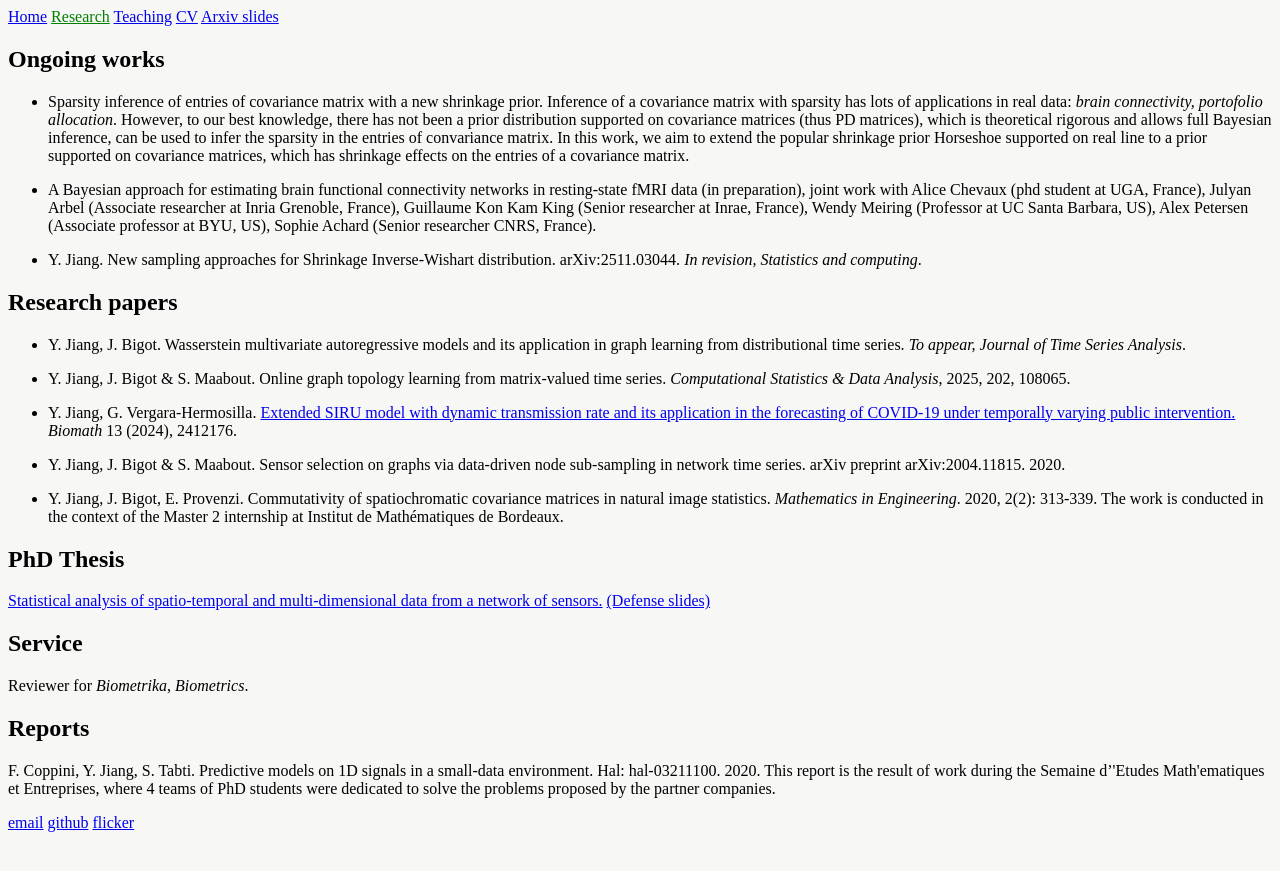
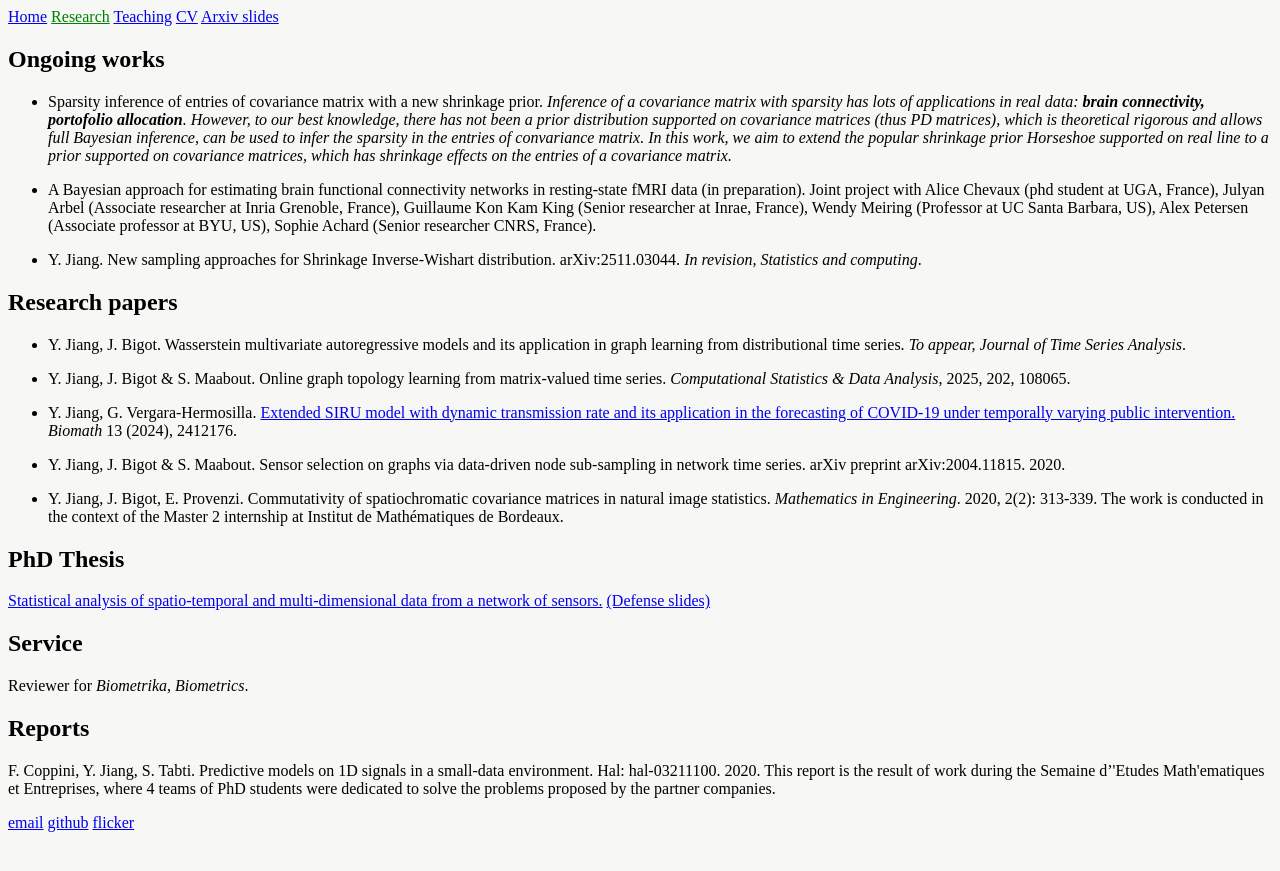
Before and after one commit to yiyej/yiyej.github.io, a Jekyll site: the page built from research.md, in a window 1280 px wide. Shown: the top 871 px of the page. Built offline with Jekyll 4.4.1, drawn with Linux system fonts in a browser that asks for light colours.

Commit message:
Update research.md

```diff
--- a/research.md
+++ b/research.md
@@ -4,9 +4,11 @@ title: Reasearch
 ---
 
 ## Ongoing works
-- Sparsity inference of entries of covariance matrix with a new shrinkage prior. Inference of a covariance matrix with sparsity has lots of applications in real data: *brain connectivity, portofolio allocation*. However, to our best knowledge, there has not been a prior distribution supported on covariance matrices (thus PD matrices), which is theoretical rigorous and allows full Bayesian inference, can be used to infer the sparsity in the entries of convariance matrix. In this work, we aim to extend the popular shrinkage prior Horseshoe supported on real line to a prior supported on covariance matrices, which has shrinkage effects on the entries of a covariance matrix.
+- Sparsity inference of entries of covariance matrix with a new shrinkage prior.
+  *Inference of a covariance matrix with sparsity has lots of applications in real data: **brain connectivity, portofolio allocation**. However, to our best knowledge, there has not been a prior distribution supported on covariance matrices (thus PD matrices), which is theoretical rigorous and allows full Bayesian inference, can be used to infer the sparsity in the entries of convariance matrix. In this work, we aim to extend the popular shrinkage prior Horseshoe supported on real line to a prior supported on covariance matrices, which has shrinkage effects on the entries of a covariance matrix.*
 
-- A Bayesian approach for estimating brain functional connectivity networks in resting-state fMRI data (in preparation), joint work with Alice Chevaux (phd student at UGA, France), Julyan Arbel (Associate researcher at Inria Grenoble, France), Guillaume Kon Kam King (Senior researcher at Inrae, France), Wendy Meiring (Professor at UC Santa Barbara, US), Alex Petersen (Associate professor at BYU, US), Sophie Achard (Senior researcher CNRS, France).
+- A Bayesian approach for estimating brain functional connectivity networks in resting-state fMRI data (in preparation).
+   Joint project with Alice Chevaux (phd student at UGA, France), Julyan Arbel (Associate researcher at Inria Grenoble, France), Guillaume Kon Kam King (Senior researcher at Inrae, France), Wendy Meiring (Professor at UC Santa Barbara, US), Alex Petersen (Associate professor at BYU, US), Sophie Achard (Senior researcher CNRS, France).
 
 - Y. Jiang. New sampling approaches for Shrinkage Inverse-Wishart distribution. arXiv:2511.03044. *In revision, Statistics and computing*.
 
```
